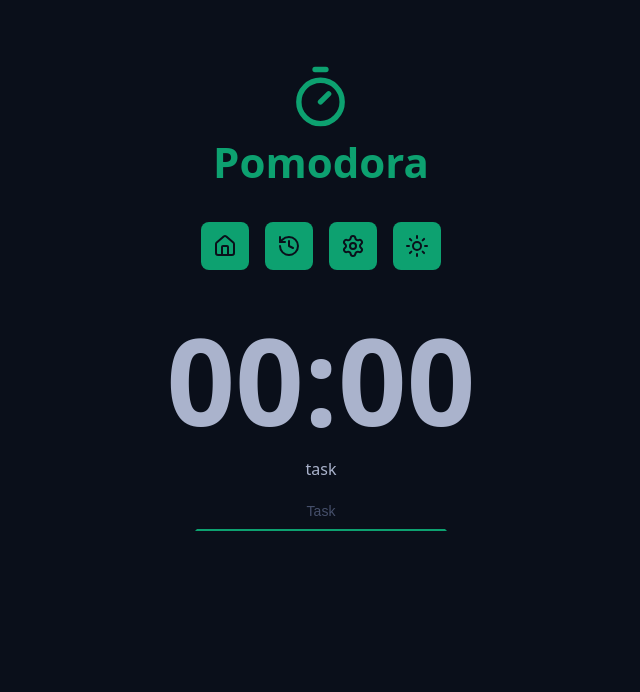
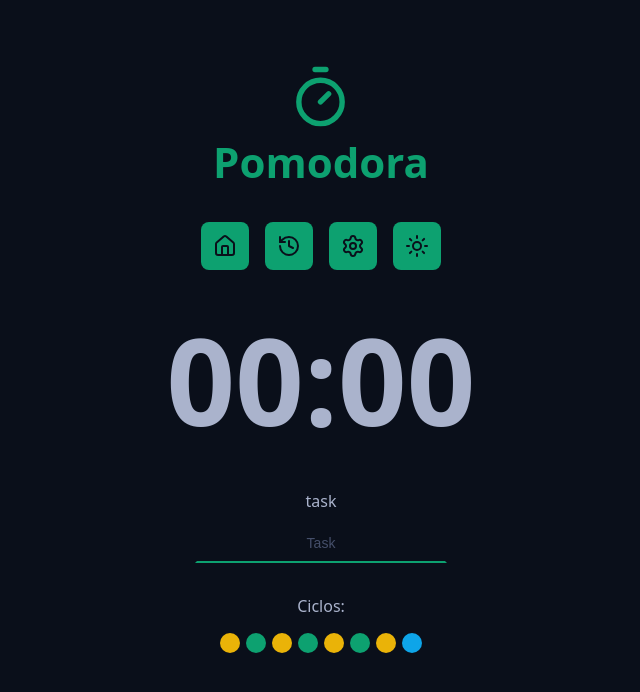
Before and after one commit to juniorbonini/pomodora, a React (Vite) app: page / in a window 1280 px wide. Shown: the top 692 px of the page, without its empty margins (319-959 px from the left). Built offline with nearby package versions, Linux system fonts and the light colour scheme.

Commit message:
feat: Cycle componente criado.

```diff
--- a/src/App.tsx
+++ b/src/App.tsx
@@ -1,4 +1,5 @@
 import { Container } from "./components/Container";
+import { Cycles } from "./components/Cycles";
 import { Input } from "./components/Input";
 import { Logo } from "./components/Logo";
 import { Menu } from "./components/Menu";
@@ -18,7 +19,13 @@ export default function App() {
       </Container>
       <Container>
         <TimerDisplay />
-        <Input label="task" type="text" id="taskName" placeholder="Task" />
+
+      </Container>
+      <Container>
+          <Input label="task" type="text" id="taskName" placeholder="Task" />
+      </Container>
+      <Container>
+        <Cycles />
       </Container>
     </>
   );
--- /dev/null
+++ b/src/components/Cycles/index.tsx
@@ -0,0 +1,20 @@
+import styles from "./style.module.css";
+
+export const Cycles = () => {
+  return (
+    <div className={styles.container}>
+      <span>Ciclos:</span>
+
+      <div className={styles.cycleContainer}>
+        <span className={`${styles.cycle} ${styles.workTime}`}></span>
+        <span className={`${styles.cycle} ${styles.shortBreakTime}`}></span>
+        <span className={`${styles.cycle} ${styles.workTime}`}></span>
+        <span className={`${styles.cycle} ${styles.shortBreakTime}`}></span>
+        <span className={`${styles.cycle} ${styles.workTime}`}></span>
+        <span className={`${styles.cycle} ${styles.shortBreakTime}`}></span>
+        <span className={`${styles.cycle} ${styles.workTime}`}></span>
+        <span className={`${styles.cycle} ${styles.longBreakTime}`}></span>
+      </div>
+    </div>
+  );
+};
--- /dev/null
+++ b/src/components/Cycles/style.module.css
@@ -0,0 +1,30 @@
+.container {
+  display: flex;
+  flex-direction: column;
+  justify-content: center;
+  align-items: center;
+  gap: 1.6rem;
+}
+
+.cycleContainer {
+  display: flex;
+  gap: 0.6rem;
+}
+
+.cycle {
+  width: 2rem;
+  height: 2rem;
+  border-radius: 50%;
+}
+
+.workTime {
+  background: var(--warning);
+}
+
+.shortBreakTime {
+  background: var(--primary);
+}
+
+.longBreakTime {
+  background: var(--info);
+}
```
